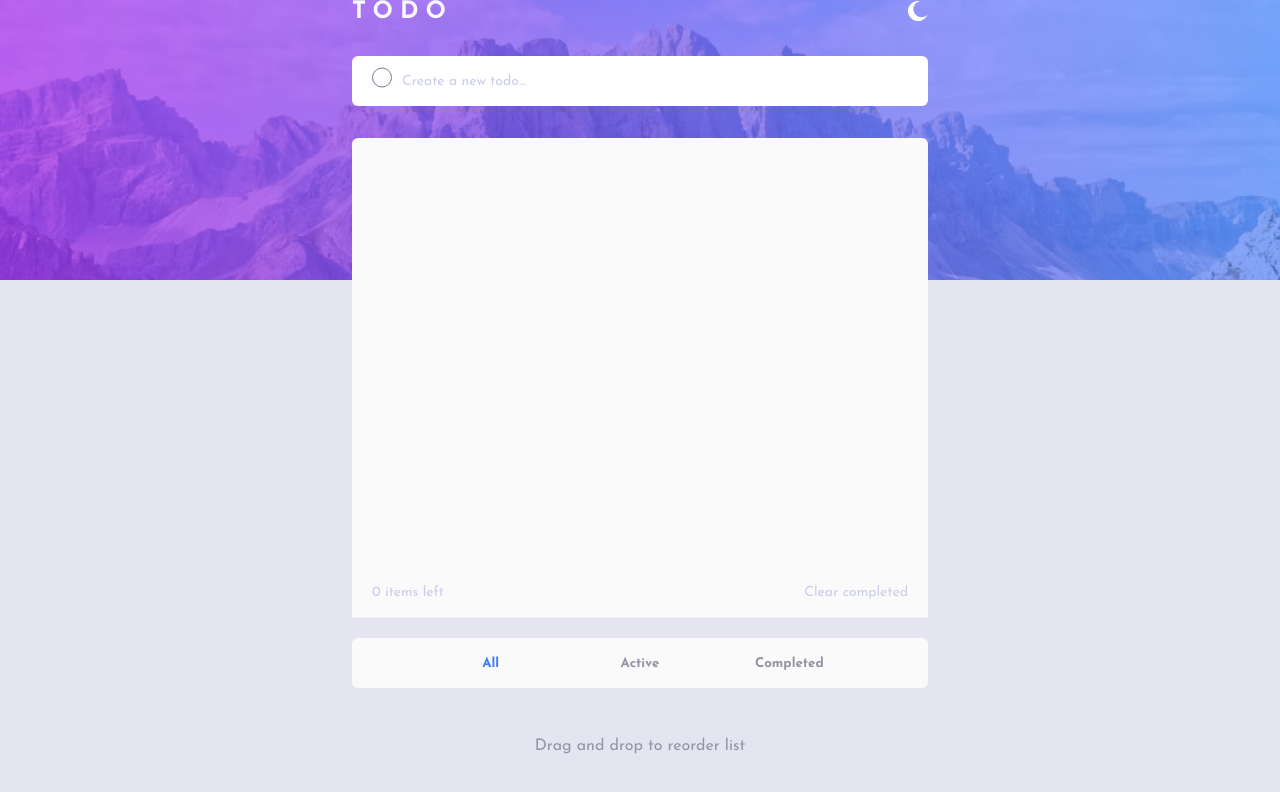
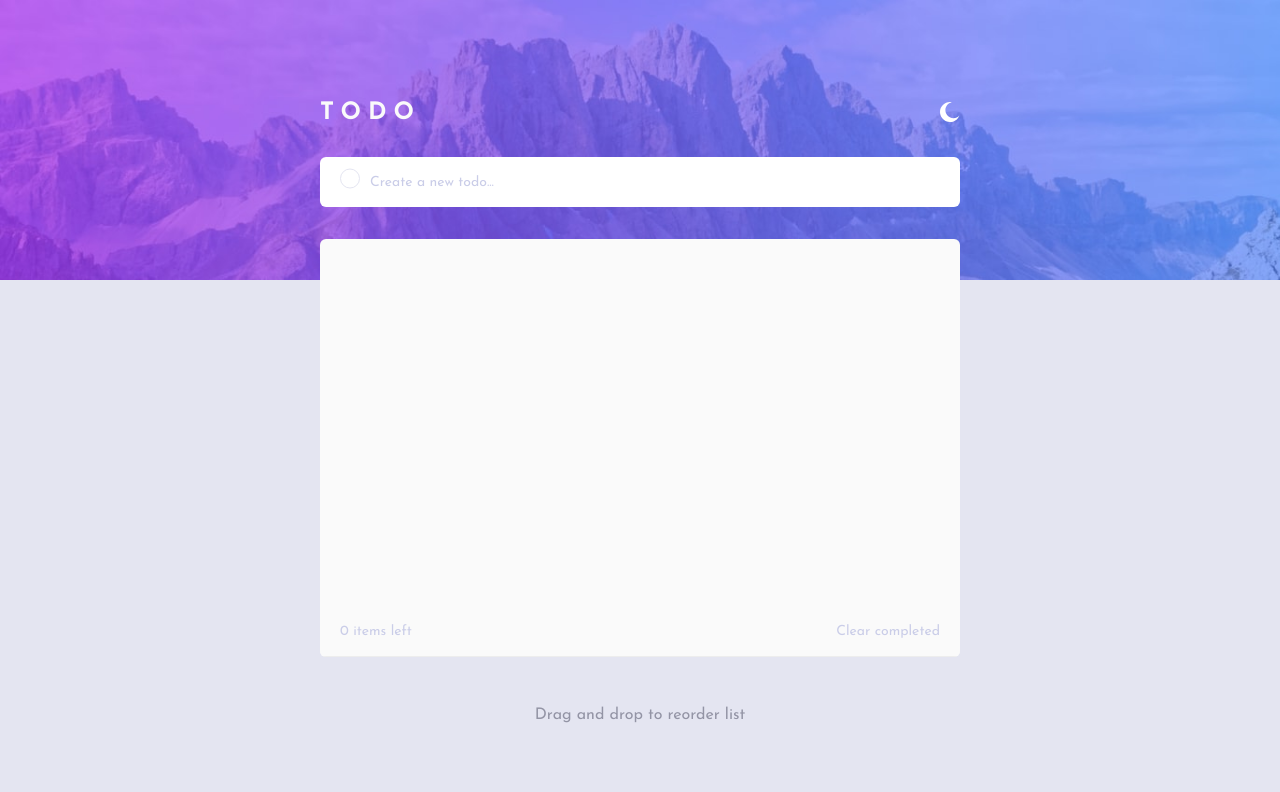
Before and after one commit to sun-empire-solutions/todo-app, a React app: page / in a window 1280 px wide. Shown: the top 792 px of the page. Built offline with nearby package versions, Linux system fonts and the light colour scheme.

Commit message:
Fix styles

```diff
--- a/src/styles/components/filter.scss
+++ b/src/styles/components/filter.scss
@@ -17,6 +17,10 @@
     color: hsl(236, 9%, 61%);
     font-size: 16px;
     font-weight: 600;
+
+    @media screen and (min-width: $mobile-breakpoint) {
+      display: none;
+    }
 
     .selected {
       color: $BrightBlue;
--- a/src/styles/components/radio-button.scss
+++ b/src/styles/components/radio-button.scss
@@ -7,7 +7,7 @@ $button-background: linear-gradient(
 
 .radio-button {
   background-color: transparent;
-  border: 1px solid $DarkGrayishBlue;
+  border: 1px solid $LightGrayishBlue;
   width: $button-size;
   height: $button-size;
   border-radius: 50%;
--- a/src/styles/containers/todos-container.scss
+++ b/src/styles/containers/todos-container.scss
@@ -1,28 +1,19 @@
-.content{
+.content {
   display: flex;
   justify-content: center;
 }
 
 .todos-container {
   width: 90vw;
-  max-width: 800px;
-  height: 85vh;
+  max-width: 750px;
+  height: 90vh;
   display: flex;
   flex-direction: column;
+  justify-content: center;
+  padding-top: 3vh;
 
   @media screen and (min-width: $mobile-breakpoint) {
-    width: 60vw;
+    width: 50vw;
     min-width: 480px;
   }
 }
-@media screen and (min-width: 600px) {
-  .todos-container {
-  width: 45%;
-  height: 100%;
-
-  display: flex;
-  flex-direction: column;
-  justify-content: flex-start;
-
-  }
-}
--- a/src/styles/containers/todos-list.scss
+++ b/src/styles/containers/todos-list.scss
@@ -6,6 +6,7 @@
   display: flex;
   flex-direction: column;
   justify-content: space-between;
+  overflow: hidden;
 
   .todos-list__items {
     flex: 1;
--- a/src/styles/layouts/todo-layout.scss
+++ b/src/styles/layouts/todo-layout.scss
@@ -31,7 +31,7 @@ $bottom-height-mobile: calc($height - $top-height-mobile);
 
   .content {
     width: 100%;
-    height: 100%;
+    height: 100vh;
     position: absolute;
     top: 0;
     left: 0;
```
